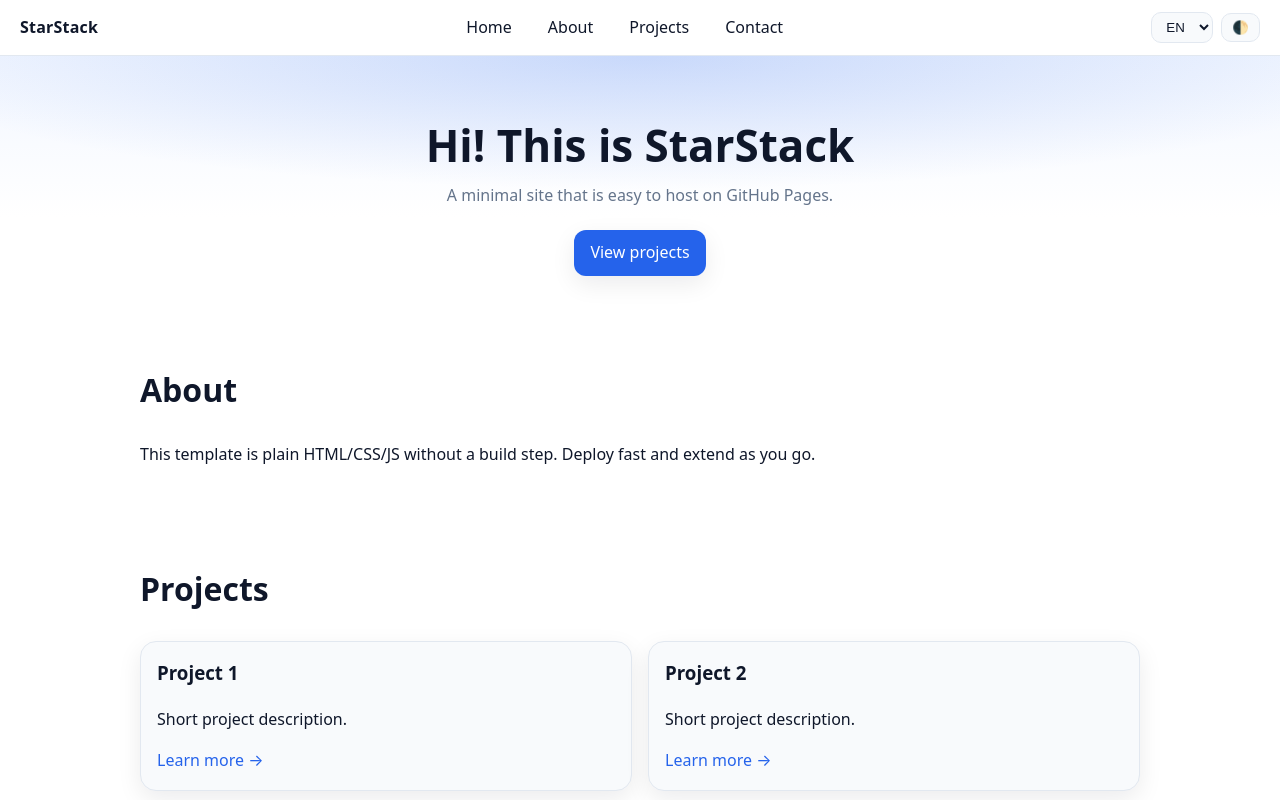
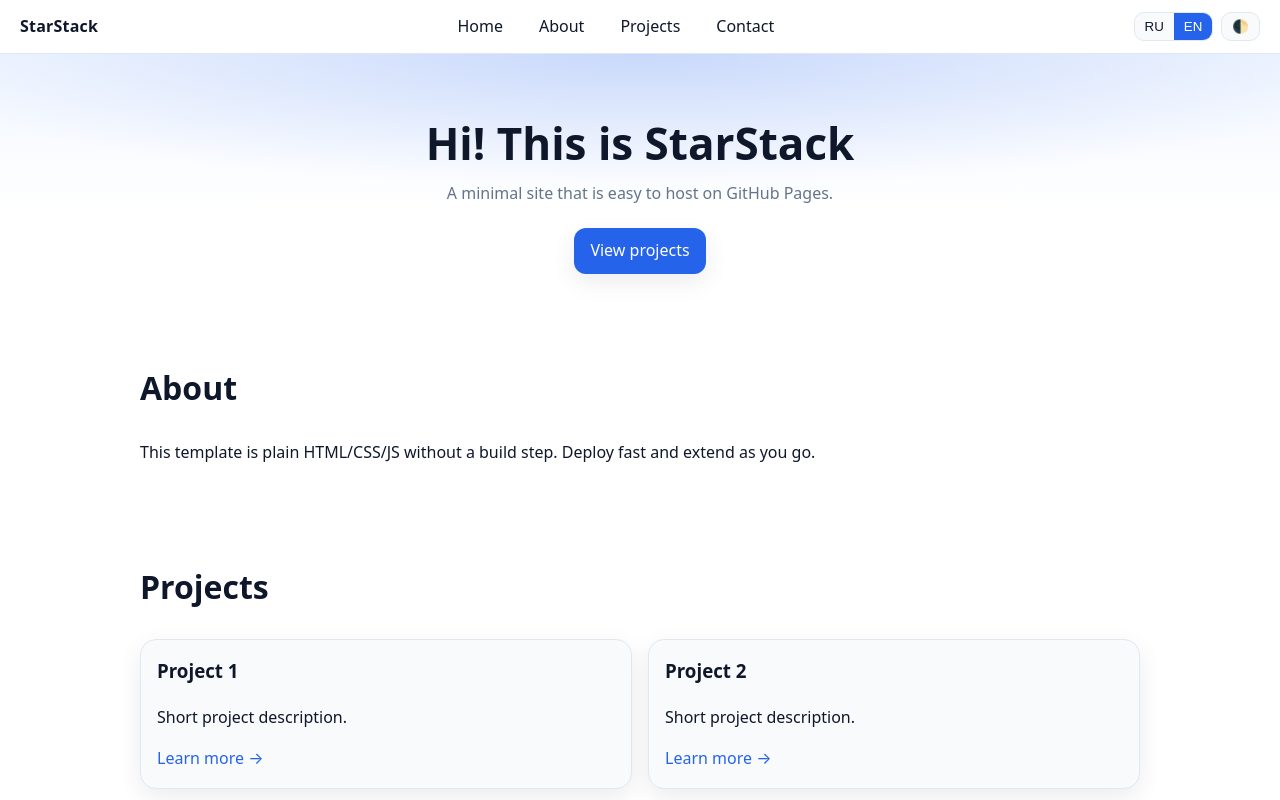
Before and after one commit to starstack14/starstacksite, a plain HTML site: page index.html in a window 1280 px wide. Shown: the top 800 px of the page. Drawn offline with Linux system fonts and the light colour scheme.

Commit message:
feat(i18n): set English as default lang and add RU/EN buttons

```diff
--- a/index.html
+++ b/index.html
@@ -20,10 +20,10 @@
       </ul>
     </nav>
     <div class="header-actions">
-      <select id="langSelect" class="lang-select" aria-label="Language">
-        <option value="ru">RU</option>
-        <option value="en">EN</option>
-      </select>
+      <div class="lang-switch" role="group" aria-label="Language">
+        <button id="langRu" class="lang-btn" aria-pressed="true" type="button">RU</button>
+        <button id="langEn" class="lang-btn" aria-pressed="false" type="button">EN</button>
+      </div>
       <button id="themeToggle" class="theme-toggle" title="Переключить тему" aria-pressed="false">🌓</button>
     </div>
   </header>
--- a/script.js
+++ b/script.js
@@ -105,27 +105,32 @@
     },
   };
 
-  function getLangSelect() {
-    return document.getElementById('langSelect') || document.getElementById('langSelect404');
+  function getLangButtons() {
+    return {
+      ru: document.getElementById('langRu'),
+      en: document.getElementById('langEn'),
+    };
+  }
+
+  function setPressed(lang) {
+    const { ru, en } = getLangButtons();
+    if (ru && en) {
+      ru.setAttribute('aria-pressed', String(lang === 'ru'));
+      en.setAttribute('aria-pressed', String(lang === 'en'));
+    }
   }
 
   function applyLanguage(lang) {
-    const dict = dictionaries[lang] || dictionaries.ru;
+    const dict = dictionaries[lang] || dictionaries.en;
     document.querySelectorAll('[data-i18n]').forEach((el) => {
       const key = el.getAttribute('data-i18n');
       const value = dict[key];
       if (typeof value === 'string') {
-        if (el.tagName === 'TITLE' || el.tagName === 'META') {
-          el.textContent = value;
-        } else {
-          el.textContent = value;
-        }
+        el.textContent = value;
       }
     });
-    // HTML lang attr
     document.documentElement.lang = lang;
 
-    // Подменяем ссылку на Issues, чтобы текст тела был на нужном языке
     const contactLink = document.getElementById('contactLink');
     if (contactLink) {
       const base = 'https://github.com/starstack14/starstacksite/issues/new?labels=contact&title=';
@@ -135,23 +140,19 @@
         contactLink.href = base + encodeURIComponent('Обращение') + '&body=' + encodeURIComponent('Опишите ваш вопрос и контакт для обратной связи.');
       }
     }
+
+    setPressed(lang);
   }
 
   function initLanguage() {
-    const select = getLangSelect();
     const saved = localStorage.getItem('lang');
-    let initial = saved || (navigator.language || 'ru').slice(0, 2);
-    if (!['ru', 'en'].includes(initial)) initial = 'ru';
-    if (select) select.value = initial;
+    let initial = saved || 'en';
+    if (!['ru', 'en'].includes(initial)) initial = 'en';
     applyLanguage(initial);
 
-    if (select) {
-      select.addEventListener('change', () => {
-        const lang = select.value;
-        localStorage.setItem('lang', lang);
-        applyLanguage(lang);
-      });
-    }
+    const { ru, en } = getLangButtons();
+    if (ru) ru.addEventListener('click', () => { localStorage.setItem('lang', 'ru'); applyLanguage('ru'); });
+    if (en) en.addEventListener('click', () => { localStorage.setItem('lang', 'en'); applyLanguage('en'); });
   }
 
   initLanguage();
--- a/styles.css
+++ b/styles.css
@@ -63,7 +63,10 @@ body {
 .nav-toggle { display: none; border: 1px solid var(--border); background: var(--card); color: var(--text); border-radius: 10px; padding: 6px 10px; }
 .theme-toggle { border: 1px solid var(--border); background: var(--card); color: var(--text); border-radius: 10px; padding: 6px 10px; }
 .lang-select { border: 1px solid var(--border); background: var(--card); color: var(--text); border-radius: 10px; padding: 6px 10px; }
-.theme-toggle:hover, .nav-toggle:hover, .lang-select:hover { filter: brightness(1.02); }
+.lang-switch { display: inline-flex; border: 1px solid var(--border); border-radius: 10px; overflow: hidden; background: var(--card); }
+.lang-btn { padding: 6px 10px; background: transparent; color: var(--text); border: 0; cursor: pointer; }
+.lang-btn[aria-pressed="true"] { background: var(--primary); color: var(--primary-contrast); }
+.theme-toggle:hover, .nav-toggle:hover, .lang-select:hover, .lang-btn:hover { filter: brightness(1.02); }
 
 @media (max-width: 760px) {
   .nav-toggle { display: inline-flex; }
```
Also changed, not shown: 404.html (+4 -4 lines), 1 other file.
